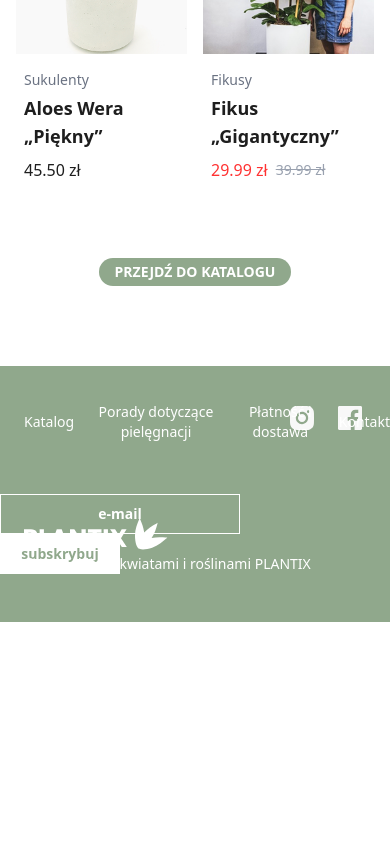
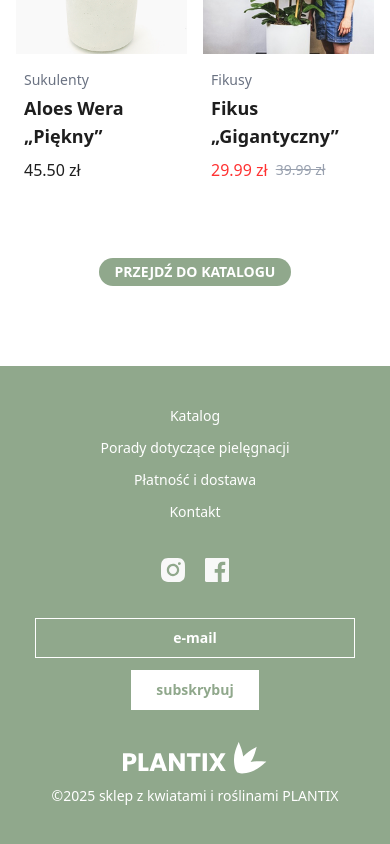
Before and after one commit to hdauharukava/plantix, a Nuxt app: page / in a window 390 px wide. Shown: the part 1726-2570 px from the top of the page. Before the commit the page ends 2348 px from the top, so only its background shows below. Built offline with nearby package versions, Linux system fonts and the light colour scheme.

Commit message:
improve responsive design in footer

```diff
--- a/app/components/Footer.vue
+++ b/app/components/Footer.vue
@@ -1,7 +1,7 @@
 <template>
-  <footer class="h-64 bg-primary relative">
+  <footer class="h-120 md:h-64 bg-primary relative">
     <div class="max-w-7xl mx-auto w-full h-full relative">
-
+      <div class="hidden md:block">
         <div class="absolute right-6 top-9 flex items-center space-x-4">
           <img src="@/assets/icons/Instagram.svg" alt="Instagram" class="w-8 h-8 cursor-pointer">
           <img src="@/assets/icons/Facebook.svg" alt="Facebook" class="w-8 h-8 cursor-pointer">
@@ -37,5 +37,43 @@
           <img src="@/assets/icons/LogoWhite.svg" class="h-8">
         </div>
       </div>
+
+      <div class="md:hidden flex flex-col items-center justify-center h-full space-y-8">
+        <div class="flex flex-col items-center space-y-3">
+          <button class="text-white text-sm cursor-pointer hover:underline">
+            Katalog
+          </button>
+          <button class="text-white text-sm cursor-pointer hover:underline">
+            Porady dotyczące pielęgnacji
+          </button>
+          <button class="text-white text-sm cursor-pointer hover:underline">
+            Płatność i dostawa
+          </button>
+          <button class="text-white text-sm cursor-pointer hover:underline">
+            Kontakt
+          </button>
+        </div>
+
+        <div class="flex items-center space-x-3">
+          <img src="@/assets/icons/Instagram.svg" alt="Instagram" class="w-8 h-8 cursor-pointer">
+          <img src="@/assets/icons/Facebook.svg" alt="Facebook" class="w-8 h-8 cursor-pointer">
+        </div>
+
+        <div class="flex flex-col items-center space-y-3">
+          <button class="w-80 h-10 border border-white font-bold text-sm text-white">
+            e-mail
+          </button>
+          <button class="w-32 h-10 bg-white font-bold text-sm text-[#90A88C] hover:bg-gray-100 active:bg-gray-200 transition-colors">
+            subskrybuj
+          </button>
+        </div>
+
+        <div class="flex flex-col items-center space-y-3">
+          <img src="@/assets/icons/LogoWhite.svg" class="h-8">
+          <p class="text-white text-sm text-center">©2025 sklep z kwiatami i roślinami PLANTIX</p>
+        </div>
+      </div>
+
+    </div>
   </footer>
 </template>
```
Lines whose indentation alone changed are shown as unchanged.
